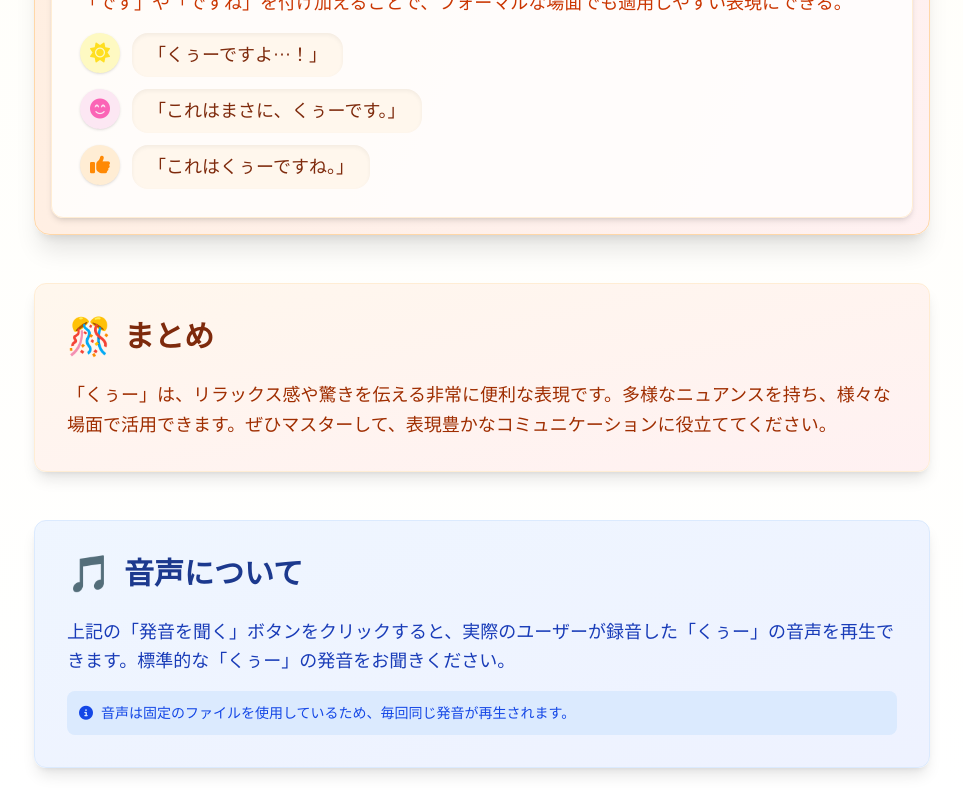
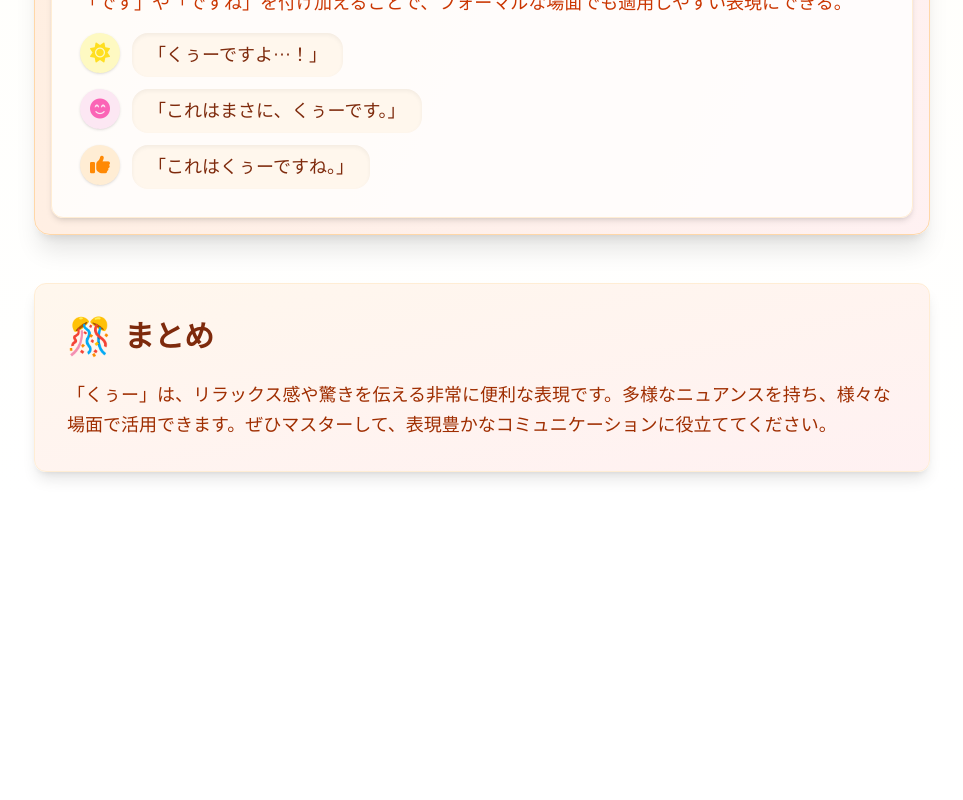
Before and after one commit to Akihiro1028Bad/kuu-nextjs-project, a Next.js app: page /document in a window 1280 px wide. Shown: the part 2966-3766 px from the top of the page, without its empty margins (158-1121 px from the left). After the commit the page ends 3470 px from the top, so only its background shows below. Built offline with nearby package versions, Linux system fonts and the light colour scheme; no server answers.

Commit message:
不要な箇所を削除

```diff
--- a/src/app/document/page.tsx
+++ b/src/app/document/page.tsx
@@ -335,25 +335,6 @@ export default function DocumentPage() {
                             </p>
                         </section>
                     </FadeIn>
-
-                    {/* 音声ファイルの説明 */}
-                    <FadeIn delay={200}>
-                        <section className="section bg-gradient-to-br from-blue-50 to-indigo-50 p-4 sm:p-6 lg:p-8 rounded-xl shadow-lg border border-blue-100 transition-all duration-300 hover:shadow-xl hover:scale-[1.005]">
-                            <h2 className="text-xl sm:text-2xl lg:text-3xl font-extrabold text-blue-900 mb-3 sm:mb-4 lg:mb-6 flex items-center">
-                                <span className="text-2xl sm:text-3xl lg:text-4xl mr-2 sm:mr-3 text-blue-600">🎵</span>
-                                <span className="break-words">音声について</span>
-                            </h2>
-                            <p className="text-sm sm:text-base lg:text-lg leading-relaxed text-blue-800 mb-4">
-                                上記の「発音を聞く」ボタンをクリックすると、実際のユーザーが録音した「くぅー」の音声を再生できます。標準的な「くぅー」の発音をお聞きください。
-                            </p>
-                            <div className="bg-blue-100 rounded-lg p-3">
-                                <p className="text-sm text-blue-700">
-                                    <i className="fas fa-info-circle mr-2"></i>
-                                    音声は固定のファイルを使用しているため、毎回同じ発音が再生されます。
-                                </p>
-                            </div>
-                        </section>
-                    </FadeIn>
                 </div>
             </main>
         </>
```
